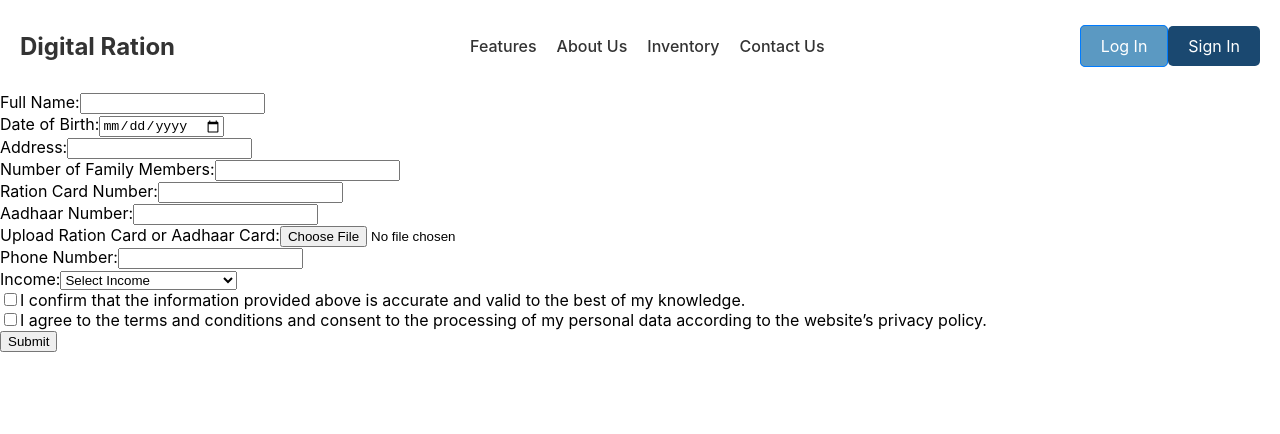
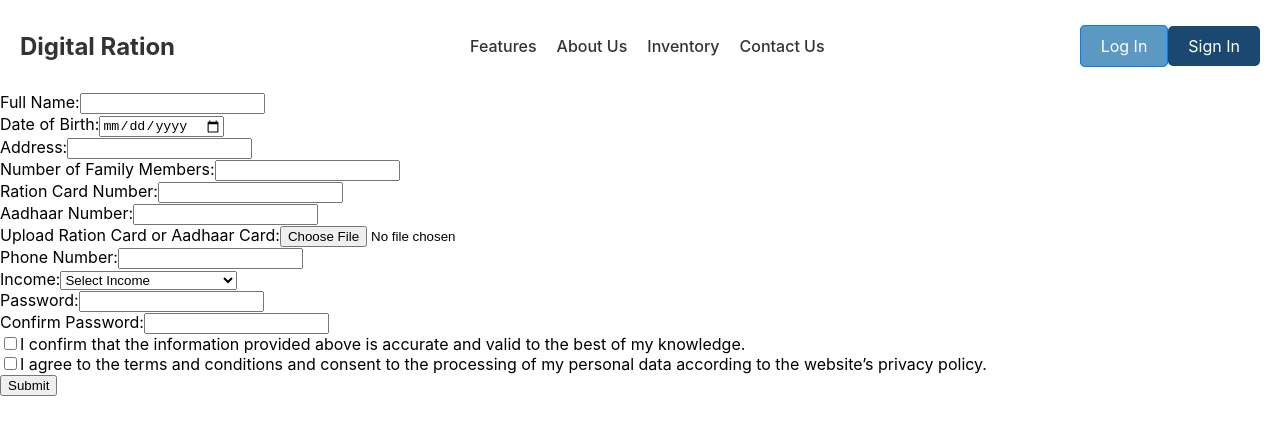
Before and after one commit to rohanfukat/NFC3_Systumm-Overloaded, a React (Create React App) app in the folder frontend/: page /register in a window 1280 px wide. Shown: the top 434 px of the page. Built offline with nearby package versions, Linux system fonts and the light colour scheme.

Commit message:
register

```diff
--- a/frontend/src/Register.jsx
+++ b/frontend/src/Register.jsx
@@ -14,7 +14,14 @@ const RegistrationForm = () => {
     income: '',
     consent: false,
     privacyAgreement: false,
-    incomeColor: '', // Added to formData for submission
+    incomeColor: '',
+    password: '',
+    confirmPassword: '', // Added for password confirmation
+  });
+
+  // State to manage form validation errors
+  const [errors, setErrors] = useState({
+    passwordMatch: false,
   });
 
   // Handle input changes
@@ -44,7 +51,7 @@ const RegistrationForm = () => {
       }
       setFormData((prevState) => ({
         ...prevState,
-        incomeColor: selectedColor, // Update incomeColor in formData
+        incomeColor: selectedColor,
       }));
     }
   };
@@ -67,6 +74,14 @@ const RegistrationForm = () => {
       return;
     }
 
+    // Check if passwords match
+    if (formData.password !== formData.confirmPassword) {
+      setErrors({ ...errors, passwordMatch: true });
+      return;
+    } else {
+      setErrors({ ...errors, passwordMatch: false });
+    }
+
     // Create form data to send to backend
     const dataToSend = new FormData();
     Object.keys(formData).forEach((key) => {
@@ -74,13 +89,13 @@ const RegistrationForm = () => {
     });
 
     try {
-      const response = await fetch('http://localhost:8000/register', { // Change URL to your backend endpoint
+      const response = await fetch('http://localhost:8000/register', {
         method: 'POST',
         body: dataToSend,
       });
 
       if (response.ok) {
-        console.log('Form submitted successfully');
+        alert('Form submitted successfully'); // Show alert box on success
         // Clear form after submission
         setFormData({
           fullName: '',
@@ -94,13 +109,15 @@ const RegistrationForm = () => {
           income: '',
           consent: false,
           privacyAgreement: false,
-          incomeColor: '', // Reset incomeColor
+          incomeColor: '',
+          password: '',
+          confirmPassword: '', // Reset passwords
         });
       } else {
-        console.error('Form submission failed');
+        alert('Form submission failed'); // Show alert box on failure
       }
     } catch (error) {
-      console.error('Error:', error);
+      alert('Error: ' + error.message); // Show alert box on error
     }
   };
 
@@ -164,6 +181,20 @@ const RegistrationForm = () => {
       )}
 
       <div>
+        <label>Password:</label>
+        <input type="password" name="password" value={formData.password} onChange={handleChange} required />
+      </div>
+
+      <div>
+        <label>Confirm Password:</label>
+        <input type="password" name="confirmPassword" value={formData.confirmPassword} onChange={handleChange} required />
+      </div>
+
+      {errors.passwordMatch && (
+        <div style={{ color: 'red' }}>Passwords do not match!</div>
+      )}
+
+      <div>
         <label>
           <input type="checkbox" name="consent" checked={formData.consent} onChange={handleChange} />
           I confirm that the information provided above is accurate and valid to the best of my knowledge.
```
